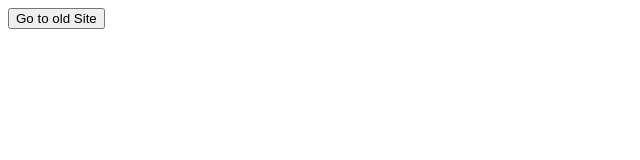
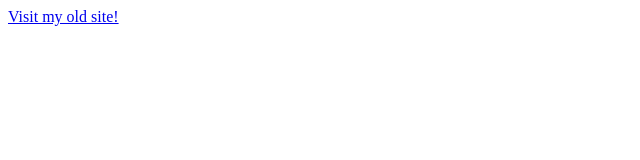
Before and after one commit to Calidium/calidium.github.io, a plain HTML site: page index.html in a window 1280 px wide. Shown: the whole page, without its empty margins (0-640 px from the left). Drawn offline with Linux system fonts and the light colour scheme.

Commit message:
Update index.html

```diff
--- a/index.html
+++ b/index.html
@@ -1 +1 @@
-<button onclick="window.location.href='www.sites.google.com/view/calidium/'">Go to old Site</button>
+<a href="www.sites.google.com/view/calidium/">Visit my old site!</a>
```
